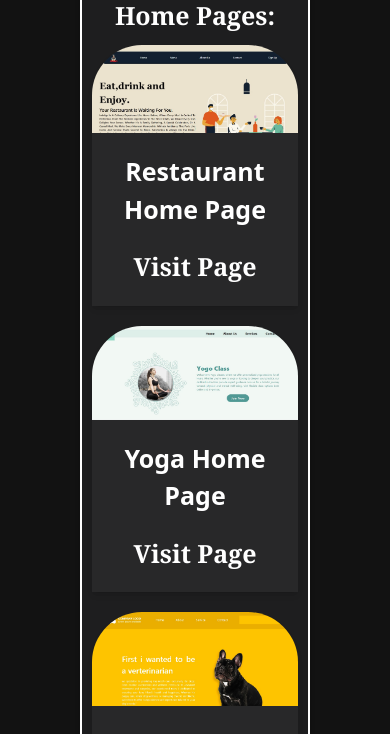
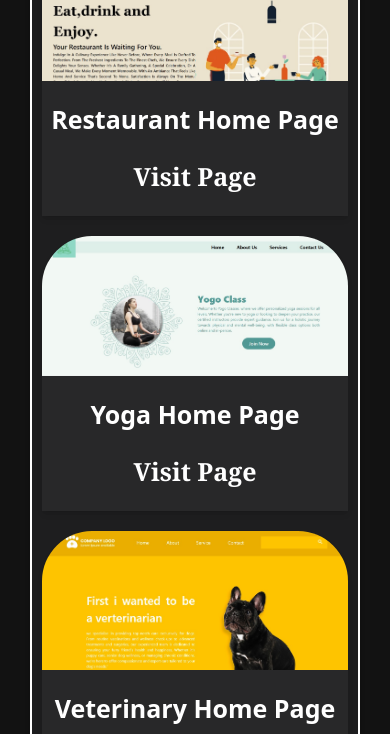
Before and after one commit to MadduriSairam/Project-Links, a plain HTML site: page index.html in a window 390 px wide. Shown: the part 265-999 px from the top of the page. Drawn offline with nearby package versions, Linux system fonts and the light colour scheme.

Commit message:
Update index.html

```diff
--- a/index.html
+++ b/index.html
@@ -12,7 +12,7 @@
   </head>
   <body class="bg-[#121212]">
     <div
-      class="bg-[#1e1e1f] m-[80px] rounded-[50px] border-2 border-solid border-white shadow-md hover:shadow-white transition-shadow duration-300"
+      class="bg-[#1e1e1f] lg:m-[80px] m-[30px] rounded-[50px] border-2 border-solid border-white shadow-md hover:shadow-white transition-shadow duration-300"
     >
       <div class="sm:flex justify-center items-baseline">
         <div>
```
